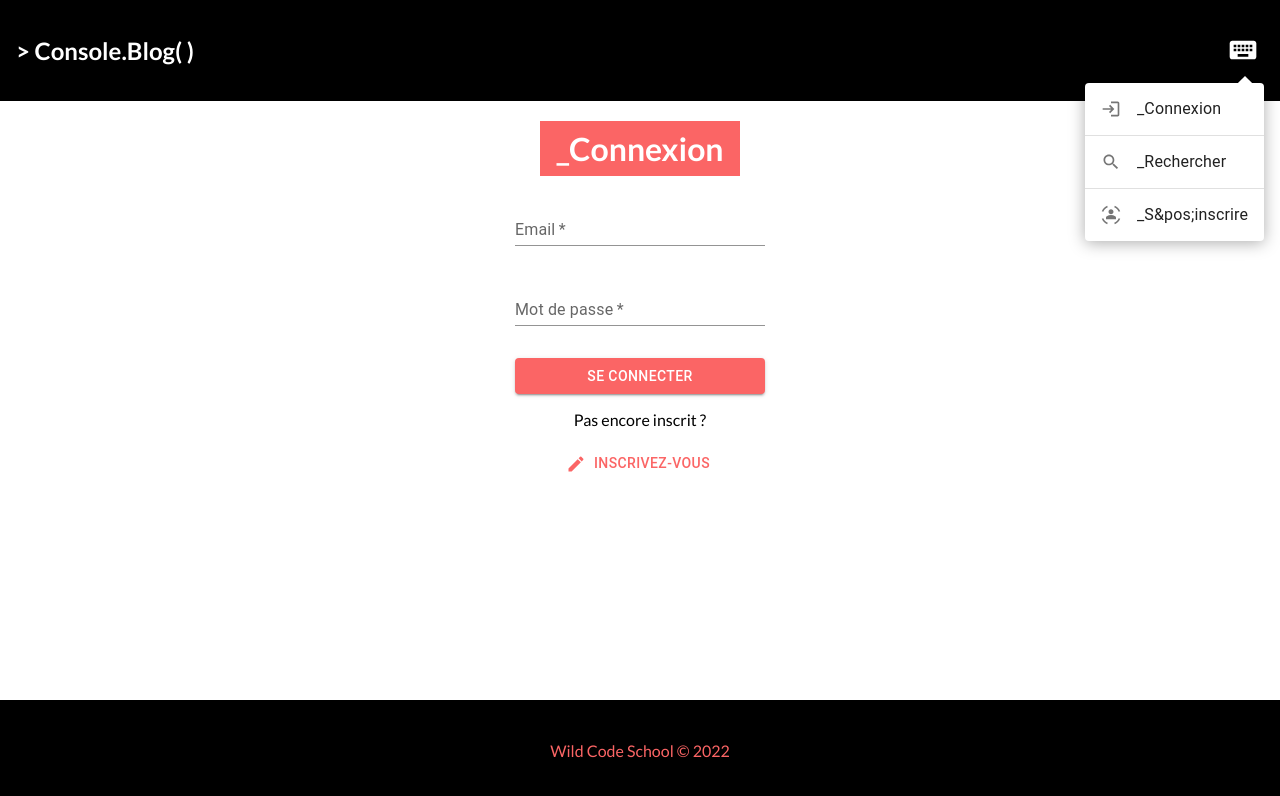
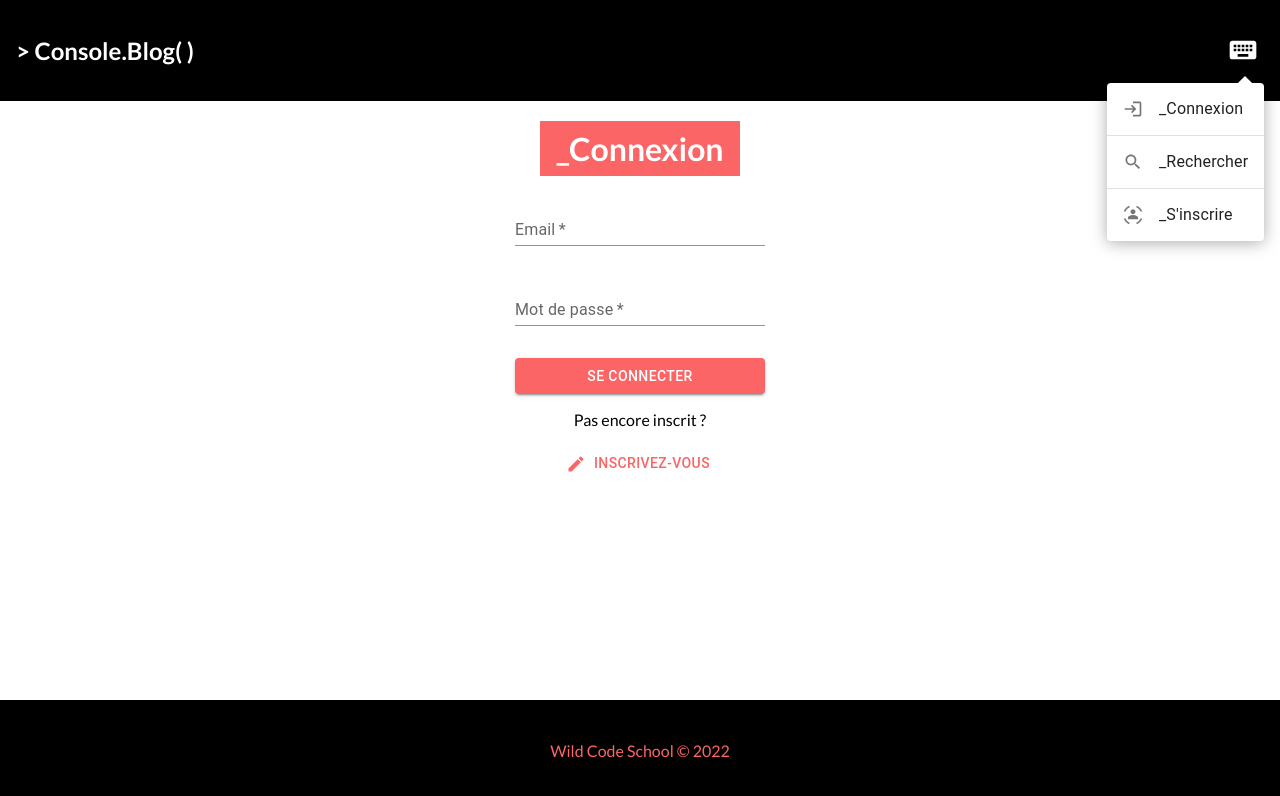
Before and after one commit to msarava/Console.Blog, a Next.js app in the folder front-end/: page /login in a window 1280 px wide. Both pictures are taken after a click on the button "Account settings". Shown: the top 796 px of the page. Built offline with nearby package versions, Linux system fonts and the light colour scheme; no server answers.

Commit message:
locale build ok

```diff
--- a/front-end/pages/post/[postId]/index.jsx
+++ b/front-end/pages/post/[postId]/index.jsx
@@ -43,6 +43,8 @@ export default function Index({ onePost, commentList }) {
         className={styles.postPicture}
         alt='illustration'
         src='/assets/pictures/code.jpg'
+        width='350'
+        height='250'
       />
       <Stack direction='row' spacing={1}>
         {onePost.category.map((el) => (
--- a/front-end/src/components/AccountMenu.jsx
+++ b/front-end/src/components/AccountMenu.jsx
@@ -139,7 +139,7 @@ export default function AccountMenu() {
               <ListItemIcon>
                 <SensorOccupiedIcon fontSize='small' />
               </ListItemIcon>
-              <Link href='/signup'>_S&pos;inscrire</Link>
+              <Link href='/signup'>_S&apos;inscrire</Link>
             </>
           )}
         </MenuItem>
--- a/front-end/src/components/post/Card.jsx
+++ b/front-end/src/components/post/Card.jsx
@@ -7,7 +7,7 @@ import IconButton from '@mui/material/IconButton';
 import { red } from '@mui/material/colors';
 import ShareIcon from '@mui/icons-material/Share';
 import { useRouter } from 'next/router';
-// import { DateTime } from 'luxon';
+import { DateTime } from 'luxon';
 import { Chip, Stack, Typography } from '@mui/material';
 import styles from '@/styles/Post.module.css';
 
--- a/front-end/src/components/post/CategoryCard.jsx
+++ b/front-end/src/components/post/CategoryCard.jsx
@@ -17,7 +17,7 @@ function CategoryCard({ post }) {
   };
   return (
     <div className={card.container} onClick={handleClick}>
-      <Image src={post.picture} alt={post.title} height='50px' />
+      <Image src={post.picture} alt={post.title} width='100px' height='50px' />
       <div className={card.cardTitle}>{post.title}</div>
       <div className={card.details}>
         <div className={card.date}>{date}</div>
--- a/front-end/src/components/post/Comment.jsx
+++ b/front-end/src/components/post/Comment.jsx
@@ -1,7 +1,7 @@
 import React from 'react';
 import styles from '@/styles/Comment.module.css';
 import { Avatar } from '@mui/material';
-// import { DateTime } from 'luxon';
+import { DateTime } from 'luxon';
 
 function Comment({comment}) {
   const date = DateTime.fromISO(comment.createdAt).toLocaleString(
```
